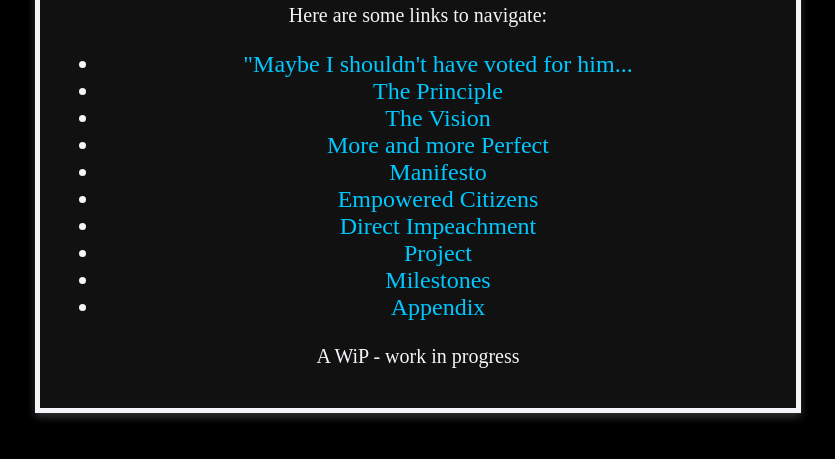
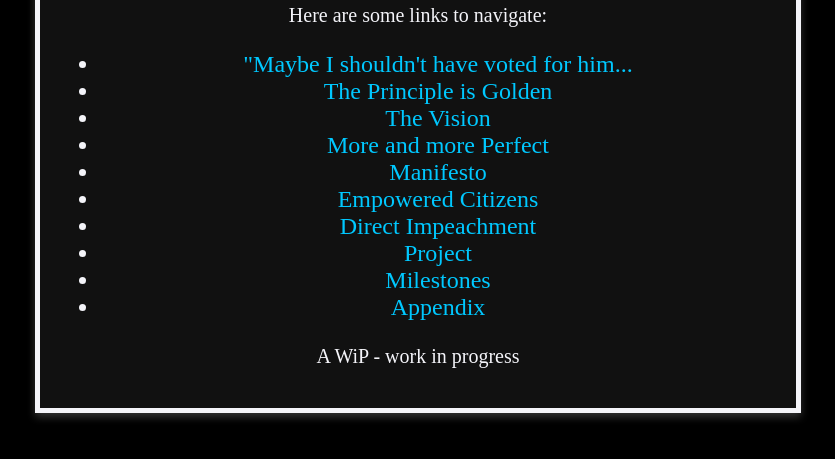
Before and after one commit to 45Harley/CB, a plain HTML site: page index.html in a window 1280 px wide. Shown: the part 275-734 px from the top of the page, without its empty margins (222-1057 px from the left). Drawn offline with Linux system fonts and the light colour scheme.

Commit message:
Add files via upload

```diff
--- a/index.html
+++ b/index.html
@@ -44,7 +44,7 @@
         <p>Here are some links to navigate:</p>
         <ul>
             <li><a href="whatyouvotefor-x.html">"Maybe I shouldn't have voted for him...</a></li>
-            <li><a href="goldenrule.html">The Principle</a></li>
+            <li><a href="goldenrule.html">The Principle is Golden</a></li>
             <li><a href="vision.html">The Vision</a></li>
             <li><a href="moreperfect.html">More and more Perfect</a></li>
             <li><a href="manifesto.html">Manifesto</a></li>
```
